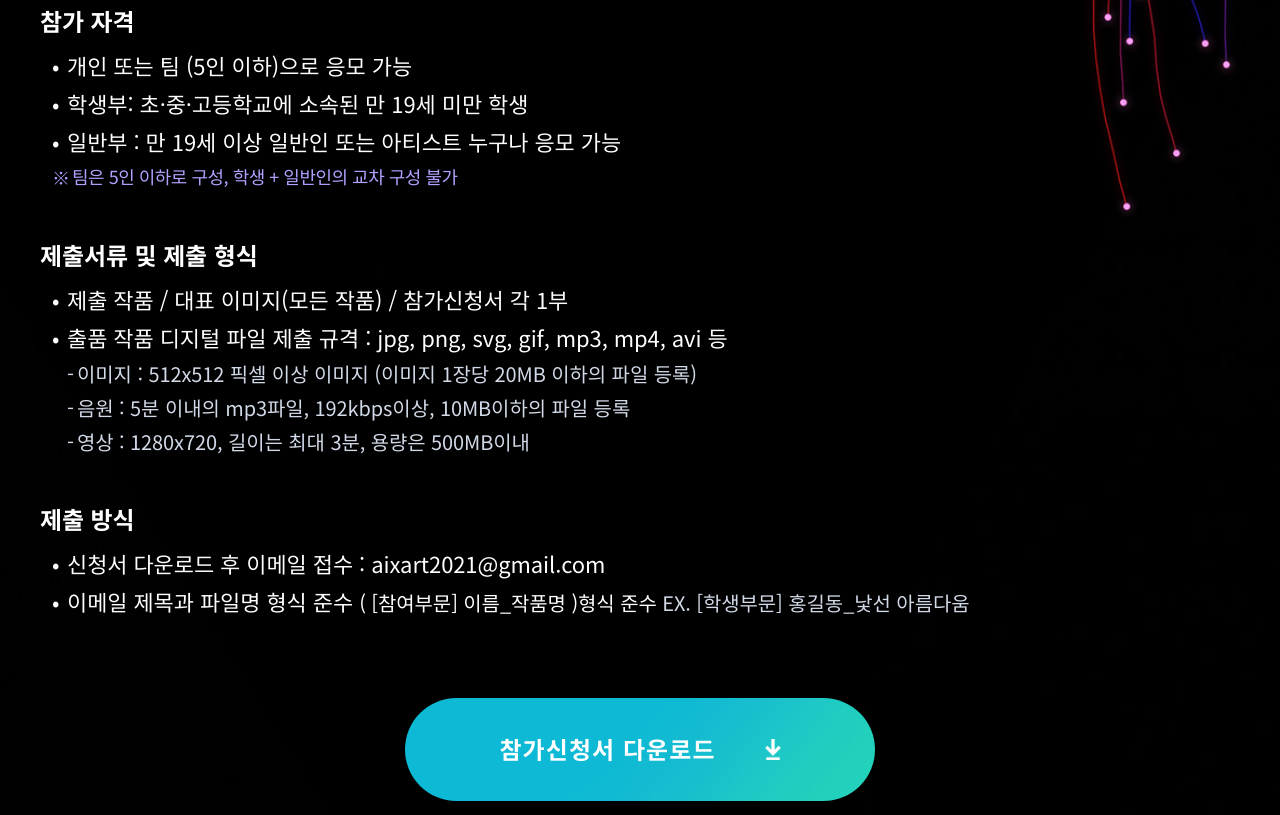
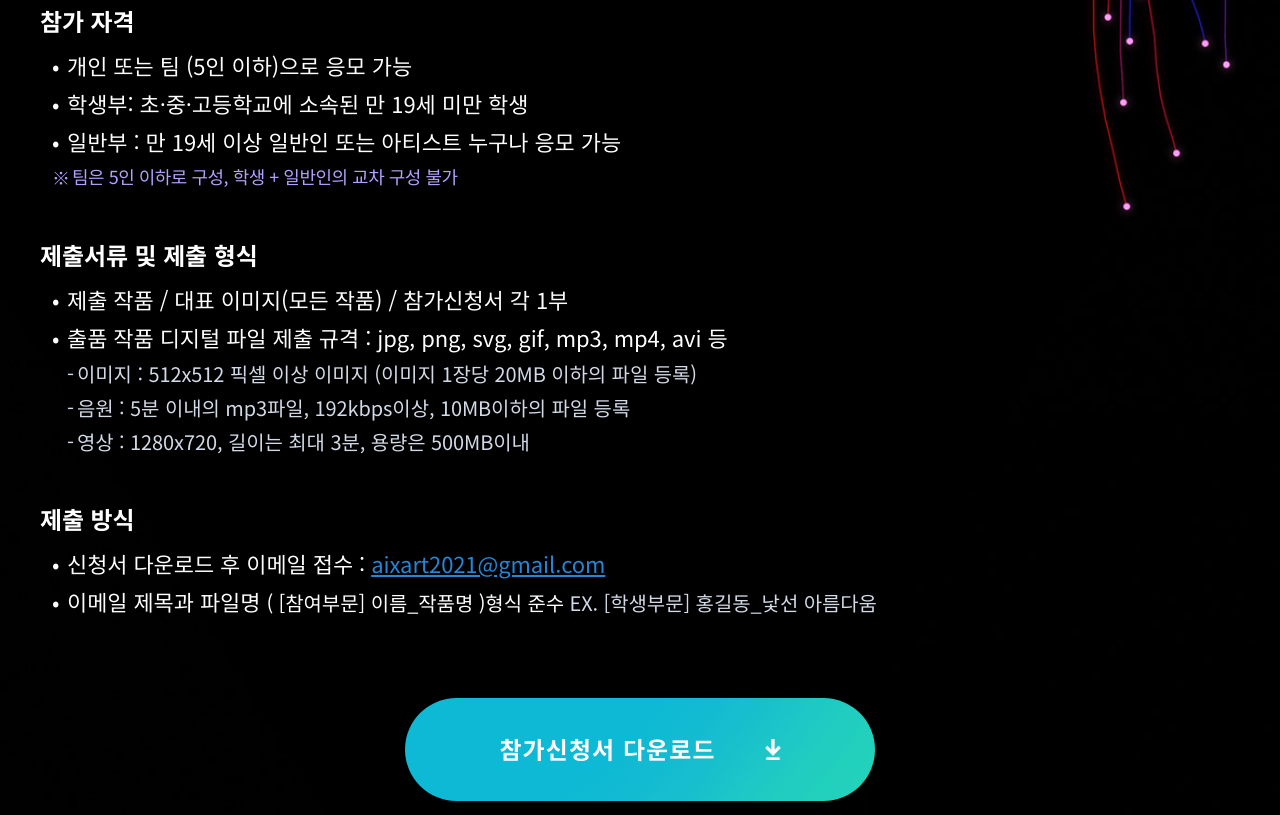
Before and after one commit to Sallbull/Aixart, a plain HTML site: page index.html in a window 1280 px wide. Shown: the part 1394-2209 px from the top of the page. Drawn offline with Linux system fonts and the light colour scheme; a web font is replaced by a local one.

Commit message:
수정 반영

```diff
--- a/assets/scss/pages/_main.scss
+++ b/assets/scss/pages/_main.scss
@@ -143,7 +143,8 @@
             width: vw(500);
         }
         .top {
-            margin-top: vw(328);
+            width: 45vw;
+            margin: vw(328) 0 0;
             p {
                 color:#fff;
                 position: relative;
@@ -193,6 +194,9 @@
             color:#fff;
             font-weight: 700;
             margin-bottom: vw(10);
+        }
+        a {
+            color:#2785d6;
         }
         .list {
             letter-spacing: vw(-1.2);
@@ -786,6 +790,7 @@
                 width: 567px;
             }
             .top {
+                width: 270px;
                 margin-top: 90px;
                 p {
                     color:#fff;
--- a/index.html
+++ b/index.html
@@ -100,8 +100,8 @@
 
                 <h3>제출 방식</h3>
                 <ul class="list">
-                    <li>신청서 다운로드 후 이메일 접수 : aixart2021@gmail.com</li>
-                    <li>이메일 제목과 파일명 형식 준수 <p>( [참여부문] 이름_작품명 )형식 준수 <span>EX.  [학생부문] 홍길동_낯선 아름다움</span></p></li>
+                    <li>신청서 다운로드 후 이메일 접수 : <a href="mailto:aixart2021@gmail.com">aixart2021@gmail.com</a> </li>
+                    <li>이메일 제목과 파일명 <p>( [참여부문] 이름_작품명 )형식 준수 <span>EX.  [학생부문] 홍길동_낯선 아름다움</span></p></li>
                 </ul>
 
                 <div class="btn_wrap">
```
Also changed, not shown: assets/css/common.css, assets/css/common.min.css, 2 other files.
